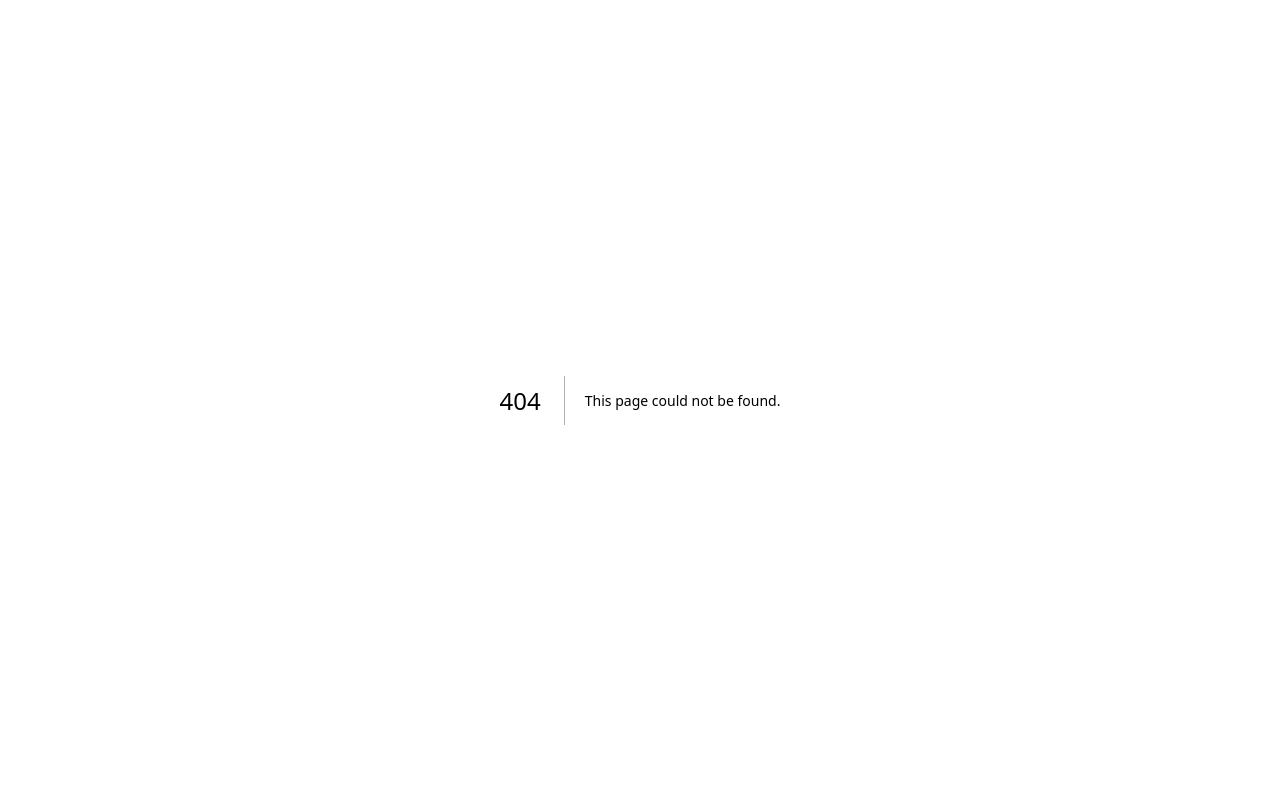
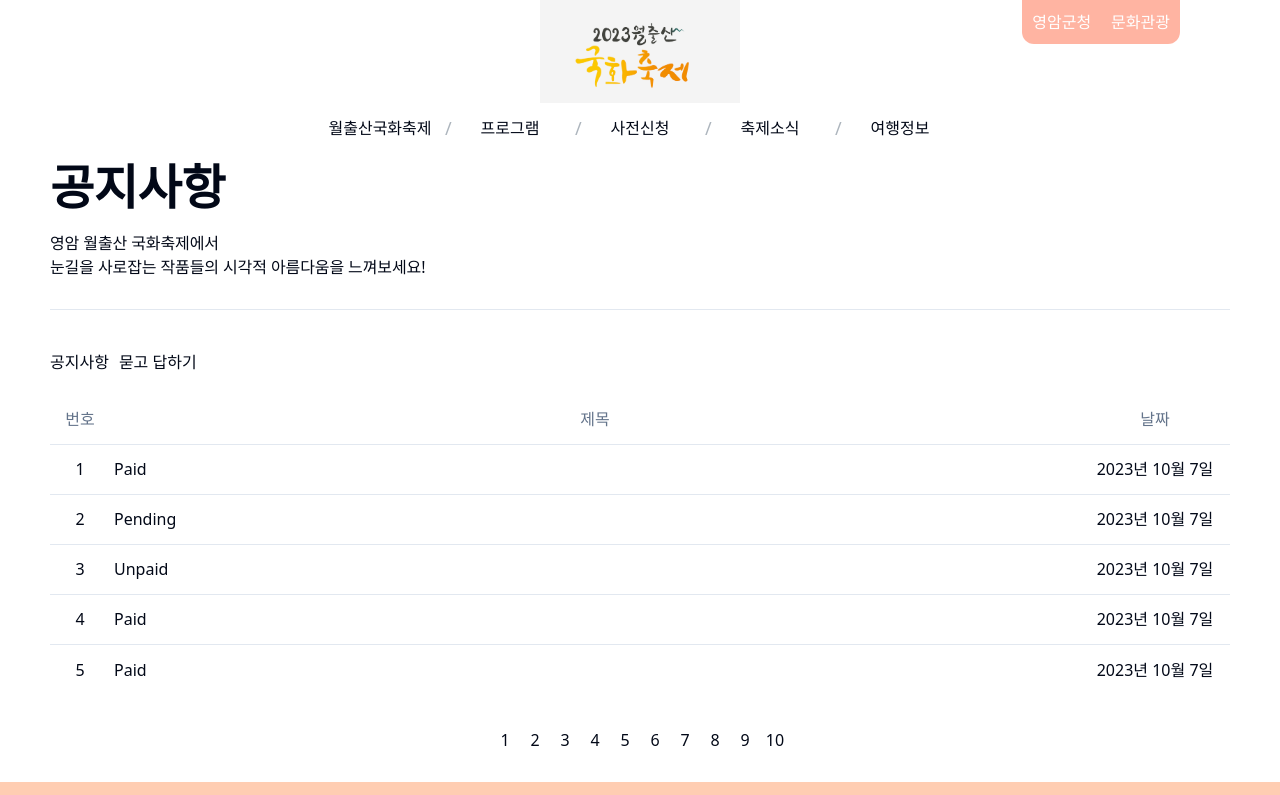
Before and after one commit to guesung/Yakukhwa, a Next.js app: page /festival-news/announcement in a window 1280 px wide. Before the commit this address had no page. Shown: the top 795 px of the page. Built offline with nearby package versions, Linux system fonts and the light colour scheme.

Commit message:
refactor : params > searchParams로 수정

```diff
--- a/src/app/(pc)/chrysanthemum-festival/gallery/[id]/page.tsx
+++ b/src/app/(pc)/chrysanthemum-festival/gallery/page.tsx
@@ -1,16 +1,16 @@
 import Spacing from "@/components/Spacing";
-import GallerySection from "../components/GallerySection";
+import GallerySection from "./components/GallerySection";
 import { dummyData } from "@/constants";
 import PageList from "@/components/PageList";
 
 interface PageProps {
-  params: {
+  searchParams: {
     id: string;
   };
 }
 const pageList = [1, 2, 3, 4, 5, 6, 7, 8, 9, 10];
 
-export default function page({ params: { id } }: PageProps) {
+export default function page({ searchParams: { id } }: PageProps) {
   return (
     <div>
       <h1>국화갤러리</h1>
--- /dev/null
+++ b/src/app/(pc)/components/Footer/LogoSection.tsx
@@ -0,0 +1,3 @@
+export default function LogoSection() {
+  return <div className="w-300">로고</div>;
+}
--- a/src/app/(pc)/festival-news/announcement/[id]/page.tsx
+++ b/src/app/(pc)/festival-news/announcement/page.tsx
@@ -16,23 +16,26 @@ import Link from "next/link";
 const pageList = [1, 2, 3, 4, 5];
 
 interface PageProps {
-  params: {
-    id: string;
+  searchParams: {
+    page: string;
   };
 }
 
-export default function page({ params: { id } }: PageProps) {
+export default function page({ searchParams: { page } }: PageProps) {
   return (
     <div>
-      <h1>공지사항</h1>
-      <h2>영암 월출산 국화축제에서</h2>
-      <h2>눈길을 사로잡는 작품들의 시각적 아름다움을 느껴보세요!</h2>
+      <p className="text-title1">공지사항</p>
+      <p className="text-subtitle2 py-10">
+        영암 월출산 국화축제에서
+        <br />
+        눈길을 사로잡는 작품들의 시각적 아름다움을 느껴보세요!
+      </p>
 
       <Spacing size={20} />
       <hr />
       <Spacing size={20} />
 
-      <p className="flex gap-10">
+      <p className="flex gap-10 py-20">
         <span>공지사항</span>
         <span>묻고 답하기</span>
       </p>
@@ -48,7 +51,7 @@ export default function page({ params: { id } }: PageProps) {
 
         <TableBody>
           {dummyData.ANNOUNCEMENT.map((invoice) => (
-            <TableRow key={invoice.invoice} className="h-40 text-center">
+            <TableRow key={invoice.invoice} className="h-50 text-center">
               <TableCell>{invoice.invoice}</TableCell>
               <TableCell className="text-left">{invoice.title}</TableCell>
               <TableCell>{invoice.date}</TableCell>
@@ -58,7 +61,8 @@ export default function page({ params: { id } }: PageProps) {
 
         <TableCaption></TableCaption>
       </Table>
-      <PageList maxPage={10} currentPage={+id} />
+
+      <PageList maxPage={10} currentPage={+page} />
     </div>
   );
 }
--- /dev/null
+++ b/src/app/(pc)/program/schedule/page copy.tsx
@@ -0,0 +1,3 @@
+export default function page() {
+  return <div></div>;
+}
--- a/src/components/PageList.tsx
+++ b/src/components/PageList.tsx
@@ -1,7 +1,7 @@
 "use client";
 import { cn } from "@/utils";
 import Link from "next/link";
-import { useParams, usePathname } from "next/navigation";
+import { useParams, usePathname, useSearchParams } from "next/navigation";
 
 interface PageListProps {
   maxPage: number;
@@ -15,17 +15,20 @@ export default function PageList({
 }: PageListProps) {
   const pageList = Array.from({ length: maxPage }, (_, i) => i + 1);
   const pathname = usePathname();
-  const basePathname = pathname.split("/").slice(0, -1).join("/");
+  const basePathname = pathname.replace(/\?.*$/, "");
 
   return (
-    <section className={cn("flex justify-center", className)}>
+    <section className={cn("flex justify-center py-30", className)}>
       {pageList.map((page) => (
         <Link
           key={page}
-          className={cn("w-20 flex justify-center items-center", {
-            "border border-blue-200 text-blue-200": page === currentPage,
-          })}
-          href={`${basePathname}/${page}`}
+          className={cn(
+            "w-30 flex justify-center items-center hover:text-brand-2",
+            {
+              "border border-brand-2 text-brand-2": page === currentPage,
+            }
+          )}
+          href={`${basePathname}?page=${page}`}
         >
           {page}
         </Link>
--- a/src/constants/linkList.ts
+++ b/src/constants/linkList.ts
@@ -15,7 +15,7 @@ export const MAINLINKLIST: MainLinkListType = [
       { name: "축제소개", path: "introduce" },
       { name: "프롤로그", path: "prologue" },
       { name: "연혁", path: "history" },
-      { name: "축제갤러리", path: "gallery/1" },
+      { name: "축제갤러리", path: "gallery?page=1" },
     ],
   },
   {
@@ -39,7 +39,7 @@ export const MAINLINKLIST: MainLinkListType = [
   {
     mainTitle: { name: "축제소식", path: "festival-news" },
     subTitle: [
-      { name: "공지사항", path: "announcement/1" },
+      { name: "공지사항", path: "announcement?page=1" },
       { name: "이벤트", path: "event" },
       { name: "축제FAQ", path: "faq" },
       { name: "보도자료", path: "press-release" },
```
Also changed, not shown: main_logo.png (added), src/app/(pc)/chrysanthemum-festival/gallery/layout.tsx (renamed from src/app/(pc)/chrysanthemum-festival/gallery/[id]/layout.tsx), src/app/(pc)/festival-news/announcement/layout.tsx (renamed from src/app/(pc)/festival-news/announcement/[id]/layout.tsx).
